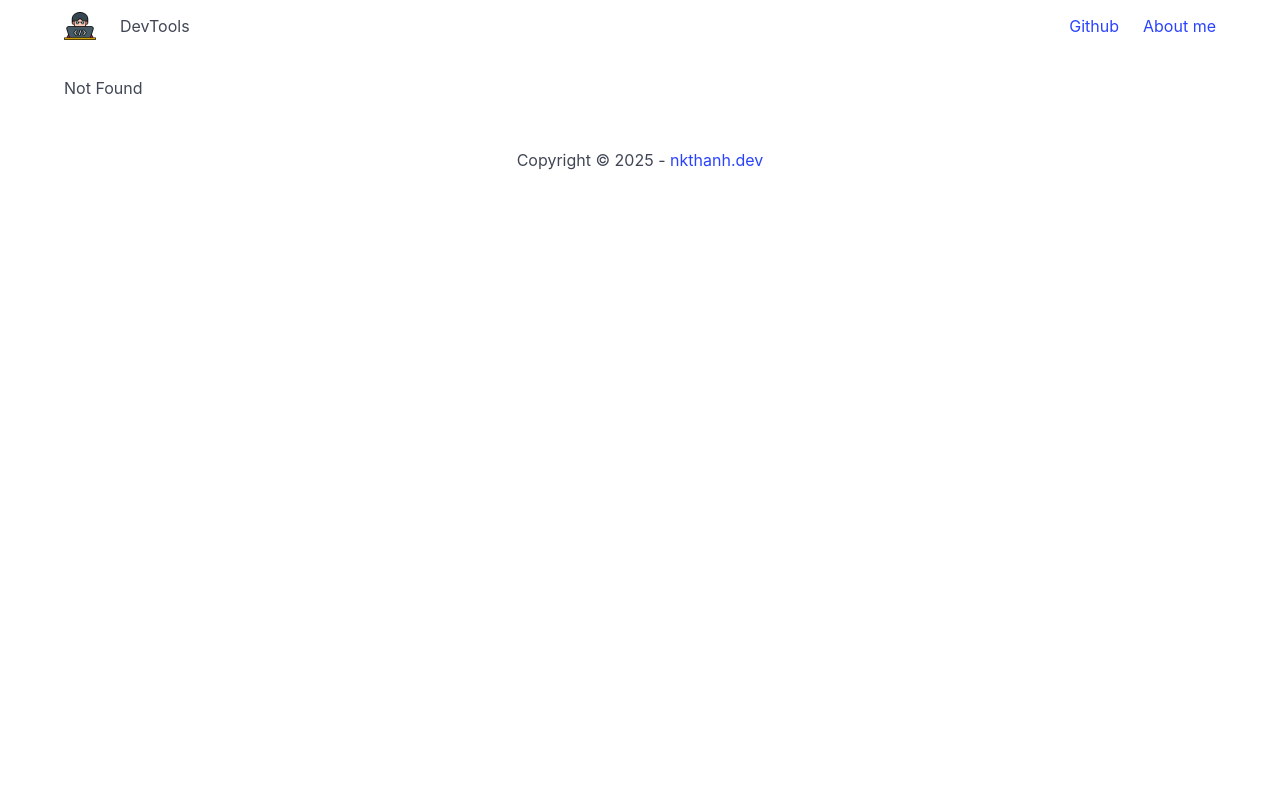
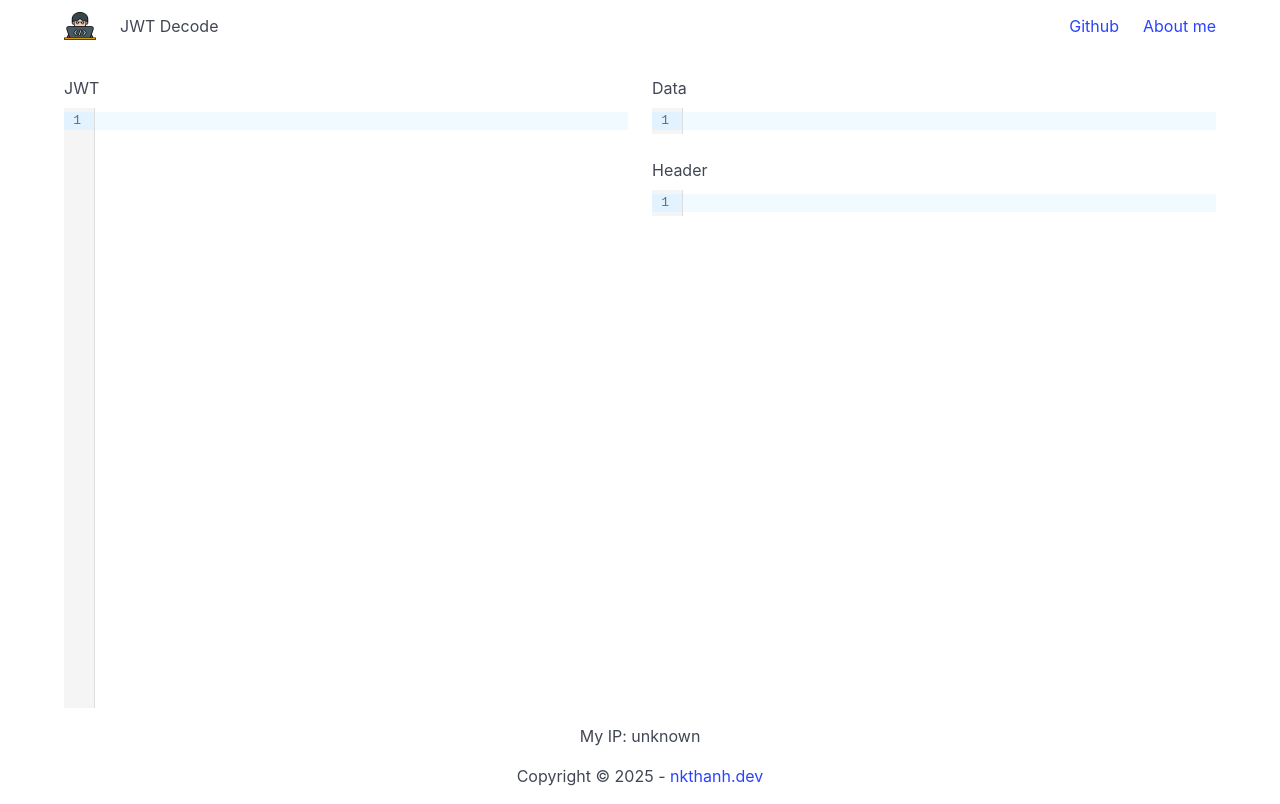
Before and after one commit to magiskboy/devtools, a React (Vite) app: page /jwt-decode in a window 1280 px wide. Before the commit this address had no page. Built offline with nearby package versions, Linux system fonts and the light colour scheme; no server answers.

Commit message:
wip
Signed-off-by: Nguyen Khac Thanh <nguyenkhacthanh244@gmail.com>

```diff
--- a/package.json
+++ b/package.json
@@ -16,6 +16,7 @@
     "@codemirror/lang-sql": "^6.8.0",
     "@codemirror/language": "^6.10.8",
     "@codemirror/legacy-modes": "^6.4.3",
+    "@fortawesome/fontawesome-svg-core": "^6.7.2",
     "@tanstack/react-router": "^1.114.17",
     "@uiw/codemirror-extensions-basic-setup": "^4.23.10",
     "@uiw/react-codemirror": "^4.23.10",
@@ -23,6 +24,7 @@
     "classnames": "^2.5.1",
     "js-beautify": "^1.15.4",
     "js-yaml": "^4.1.0",
+    "jwt-decode": "^4.0.0",
     "react": "^19.0.0",
     "react-dom": "^19.0.0",
     "sql-formatter": "^15.4.11"
--- a/src/components/editor/index.tsx
+++ b/src/components/editor/index.tsx
@@ -7,9 +7,8 @@ const Editor: React.FC<ReactCodeMirrorProps & {title?: string}> = (props) => {
   const { title, extensions, className,...rest } = props;
   return (
     <div>
-      {title && <strong>{title}</strong>}
+      {title && <p className="is-size-6 mb-2">{title}</p>}
       <CodeMirror
-        {...rest}
         extensions={[
           basicSetup({
             foldGutter: false,
@@ -21,6 +20,15 @@ const Editor: React.FC<ReactCodeMirrorProps & {title?: string}> = (props) => {
         height='600px'
         maxHeight='600px'
         theme={isDarkMode() ? 'dark' : 'light'}
+        style={{overflow: 'scroll'}}
+        ref={(ref) => {
+          const width = ref?.editor?.clientWidth;
+          if (width && ref.editor) {
+            ref.editor.style.width = `${width}px`;
+          }
+
+        }}
+        {...rest}
       />
     </div>
   )
--- a/src/components/footer/Footer.tsx
+++ b/src/components/footer/Footer.tsx
@@ -1,7 +1,17 @@
+import { useEffect, useState } from "react";
+import { getMyIP } from "../../libs/helpers";
+
 export const Footer = () => {
+  const [myip, setMyIP] = useState('');
+
+  useEffect(() => {
+    getMyIP().then(ip => setMyIP(ip)).catch(() => setMyIP('unknown'));
+  }, []);
+
   return (
-    <footer className="block my-6">
+    <footer className="block py-4">
       <div className="content has-text-centered">
+        <p>My IP: {myip}</p>
         Copyright &copy; {new Date().getFullYear()} - <a href="https://nkthanh.dev">nkthanh.dev</a>
       </div>
     </footer>
--- a/src/components/layout/Layout.tsx
+++ b/src/components/layout/Layout.tsx
@@ -1,6 +1,5 @@
 import { useLocation } from '@tanstack/react-router';
 import { PropsWithChildren } from 'react';
-import cls from 'classnames';
 import { Navbar } from '../navbar';
 import { Footer } from '../footer';
 
@@ -9,7 +8,7 @@ export const Layout: React.FC<PropsWithChildren> = ({children}) => {
   const isHome = pathname === '/';
 
   return (
-    <div className={cls({'container': true, 'py-6': isHome })}>
+    <div className="container">
       {!isHome && <Navbar />}
       {children}
       <Footer />
--- a/src/components/search-modal/SearchModal.tsx
+++ b/src/components/search-modal/SearchModal.tsx
@@ -10,12 +10,15 @@ export const SearchModal = () => {
   const [keyword, setKeyword] = useState('');
   const [results, setResults] = useState<Array<typeof ROUTE_CONFIG[0]>>([]);
 
-  React.useEffect(() => {
+  useEffect(() => {
     const searchToolRegistry = (event: KeyboardEvent) => {
+      event.stopPropagation();
+
       const keyCode = event.key;
 
       if (keyCode === 'Escape') {
         setShow(false);
+        setKeyword('');
         return;
       }
 
@@ -33,12 +36,8 @@ export const SearchModal = () => {
   }, []);
 
   useEffect(() => {
-    if (show) {
-      inputRef.current?.focus();
-      setKeyword('');
-    }
-    else {
-      inputRef.current?.blur();
+    if (show && inputRef.current) {
+      inputRef.current.focus();
     }
   }, [show]);
 
@@ -50,8 +49,8 @@ export const SearchModal = () => {
     const results = ROUTE_CONFIG.filter((route) => {
       return route.name.toLowerCase().includes(keyword.toLowerCase());
     }).slice(0, 5);
+
     setResults(results);
-
   }, [keyword]);
 
   return (
--- a/src/libs/helpers/index.ts
+++ b/src/libs/helpers/index.ts
@@ -20,3 +20,9 @@ export function isTyping(): boolean {
 
   return false;
 }
+
+export async function getMyIP(): Promise<string> {
+  const response = await fetch('https://api.ipify.org/?format=json');
+  const data = await response.json();
+  return data.ip;
+}
--- a/src/routeTree.gen.ts
+++ b/src/routeTree.gen.ts
@@ -17,9 +17,11 @@ import { Route as WebBeautifyImport } from './routes/web-beautify'
 import { Route as UrlViewerImport } from './routes/url-viewer'
 import { Route as SqlFmtImport } from './routes/sql-fmt'
 import { Route as OpenapiImport } from './routes/openapi'
+import { Route as JwtDecodeImport } from './routes/jwt-decode'
 import { Route as JsonnetImport } from './routes/jsonnet'
 import { Route as JsonFmtImport } from './routes/json-fmt'
 import { Route as HtmlViewerImport } from './routes/html-viewer'
+import { Route as Base64Import } from './routes/base64'
 import { Route as IndexImport } from './routes/index'
 
 // Create/Update Routes
@@ -60,6 +62,12 @@ const OpenapiRoute = OpenapiImport.update({
   getParentRoute: () => rootRoute,
 } as any)
 
+const JwtDecodeRoute = JwtDecodeImport.update({
+  id: '/jwt-decode',
+  path: '/jwt-decode',
+  getParentRoute: () => rootRoute,
+} as any)
+
 const JsonnetRoute = JsonnetImport.update({
   id: '/jsonnet',
   path: '/jsonnet',
@@ -78,6 +86,12 @@ const HtmlViewerRoute = HtmlViewerImport.update({
   getParentRoute: () => rootRoute,
 } as any)
 
+const Base64Route = Base64Import.update({
+  id: '/base64',
+  path: '/base64',
+  getParentRoute: () => rootRoute,
+} as any)
+
 const IndexRoute = IndexImport.update({
   id: '/',
   path: '/',
@@ -93,6 +107,13 @@ declare module '@tanstack/react-router' {
       path: '/'
       fullPath: '/'
       preLoaderRoute: typeof IndexImport
+      parentRoute: typeof rootRoute
+    }
+    '/base64': {
+      id: '/base64'
+      path: '/base64'
+      fullPath: '/base64'
+      preLoaderRoute: typeof Base64Import
       parentRoute: typeof rootRoute
     }
     '/html-viewer': {
@@ -114,6 +135,13 @@ declare module '@tanstack/react-router' {
       path: '/jsonnet'
       fullPath: '/jsonnet'
       preLoaderRoute: typeof JsonnetImport
+      parentRoute: typeof rootRoute
+    }
+    '/jwt-decode': {
+      id: '/jwt-decode'
+      path: '/jwt-decode'
+      fullPath: '/jwt-decode'
+      preLoaderRoute: typeof JwtDecodeImport
       parentRoute: typeof rootRoute
     }
     '/openapi': {
@@ -165,9 +193,11 @@ declare module '@tanstack/react-router' {
 
 export interface FileRoutesByFullPath {
   '/': typeof IndexRoute
+  '/base64': typeof Base64Route
   '/html-viewer': typeof HtmlViewerRoute
   '/json-fmt': typeof JsonFmtRoute
   '/jsonnet': typeof JsonnetRoute
+  '/jwt-decode': typeof JwtDecodeRoute
   '/openapi': typeof OpenapiRoute
   '/sql-fmt': typeof SqlFmtRoute
   '/url-viewer': typeof UrlViewerRoute
@@ -178,9 +208,11 @@ export interface FileRoutesByFullPath {
 
 export interface FileRoutesByTo {
   '/': typeof IndexRoute
+  '/base64': typeof Base64Route
   '/html-viewer': typeof HtmlViewerRoute
   '/json-fmt': typeof JsonFmtRoute
   '/jsonnet': typeof JsonnetRoute
+  '/jwt-decode': typeof JwtDecodeRoute
   '/openapi': typeof OpenapiRoute
   '/sql-fmt': typeof SqlFmtRoute
   '/url-viewer': typeof UrlViewerRoute
@@ -192,9 +224,11 @@ export interface FileRoutesByTo {
 export interface FileRoutesById {
   __root__: typeof rootRoute
   '/': typeof IndexRoute
+  '/base64': typeof Base64Route
   '/html-viewer': typeof HtmlViewerRoute
   '/json-fmt': typeof JsonFmtRoute
   '/jsonnet': typeof JsonnetRoute
+  '/jwt-decode': typeof JwtDecodeRoute
   '/openapi': typeof OpenapiRoute
   '/sql-fmt': typeof SqlFmtRoute
   '/url-viewer': typeof UrlViewerRoute
@@ -207,9 +241,11 @@ export interface FileRouteTypes {
   fileRoutesByFullPath: FileRoutesByFullPath
   fullPaths:
     | '/'
+    | '/base64'
     | '/html-viewer'
     | '/json-fmt'
     | '/jsonnet'
+    | '/jwt-decode'
     | '/openapi'
     | '/sql-fmt'
     | '/url-viewer'
@@ -219,9 +255,11 @@ export interface FileRouteTypes {
   fileRoutesByTo: FileRoutesByTo
   to:
     | '/'
+    | '/base64'
     | '/html-viewer'
     | '/json-fmt'
     | '/jsonnet'
+    | '/jwt-decode'
     | '/openapi'
     | '/sql-fmt'
     | '/url-viewer'
@@ -231,9 +269,11 @@ export interface FileRouteTypes {
   id:
     | '__root__'
     | '/'
+    | '/base64'
     | '/html-viewer'
     | '/json-fmt'
     | '/jsonnet'
+    | '/jwt-decode'
     | '/openapi'
     | '/sql-fmt'
     | '/url-viewer'
@@ -245,9 +285,11 @@ export interface FileRouteTypes {
 
 export interface RootRouteChildren {
   IndexRoute: typeof IndexRoute
+  Base64Route: typeof Base64Route
   HtmlViewerRoute: typeof HtmlViewerRoute
   JsonFmtRoute: typeof JsonFmtRoute
   JsonnetRoute: typeof JsonnetRoute
+  JwtDecodeRoute: typeof JwtDecodeRoute
   OpenapiRoute: typeof OpenapiRoute
   SqlFmtRoute: typeof SqlFmtRoute
   UrlViewerRoute: typeof UrlViewerRoute
@@ -258,9 +300,11 @@ export interface RootRouteChildren {
 
 const rootRouteChildren: RootRouteChildren = {
   IndexRoute: IndexRoute,
+  Base64Route: Base64Route,
   HtmlViewerRoute: HtmlViewerRoute,
   JsonFmtRoute: JsonFmtRoute,
   JsonnetRoute: JsonnetRoute,
+  JwtDecodeRoute: JwtDecodeRoute,
   OpenapiRoute: OpenapiRoute,
   SqlFmtRoute: SqlFmtRoute,
   UrlViewerRoute: UrlViewerRoute,
@@ -280,9 +324,11 @@ export const routeTree = rootRoute
       "filePath": "__root.tsx",
       "children": [
         "/",
+        "/base64",
         "/html-viewer",
         "/json-fmt",
         "/jsonnet",
+        "/jwt-decode",
         "/openapi",
         "/sql-fmt",
         "/url-viewer",
@@ -294,6 +340,9 @@ export const routeTree = rootRoute
     "/": {
       "filePath": "index.tsx"
     },
+    "/base64": {
+      "filePath": "base64.tsx"
+    },
     "/html-viewer": {
       "filePath": "html-viewer.tsx"
     },
@@ -302,6 +351,9 @@ export const routeTree = rootRoute
     },
     "/jsonnet": {
       "filePath": "jsonnet.tsx"
+    },
+    "/jwt-decode": {
+      "filePath": "jwt-decode.tsx"
     },
     "/openapi": {
       "filePath": "openapi.tsx"
--- a/src/routes.config.ts
+++ b/src/routes.config.ts
@@ -7,5 +7,8 @@ export const ROUTE_CONFIG = [
   { "name": "URL", "path": "/url-viewer", "description": "A tool for decoding and encoding URLs, allowing users to inspect and manipulate URL-encoded strings." },
   { "name": "HTML", "path": "/html-viewer", "description": "A viewer that renders and previews raw HTML content, helping users visualize HTML structure and output." },
   // { "name": "OpenAPI", "path": "/openapi", "description": "A viewer and editor for OpenAPI specifications, assisting in designing and documenting RESTful APIs." }
-  {"name": "Web beautifier", "path": "/web-beautify", "description": "A tool for beautifying and formatting web code, such as HTML, CSS, JSON and JavaScript."}
+  {"name": "Web beautifier", "path": "/web-beautify", "description": "A tool for beautifying and formatting web code, such as HTML, CSS, JSON and JavaScript."},
+  {"name": "Base64", "path": "/base64", "description": "A tool for encoding and decoding binary data using the Base64 encoding scheme."},
+  // {"name": "JWT", "path": "/jwt", "description": "A tool for encoding and decoding JSON Web Tokens (JWT), a standard for securely transmitting information between parties."},
+  {"name": "JWT decode", "path": "/jwt-decode", "description": "A tool for decoding JSON Web Tokens (JWT), a standard for securely transmitting information between parties."}
 ]
--- /dev/null
+++ b/src/routes/base64.tsx
@@ -0,0 +1,51 @@
+import { createFileRoute } from '@tanstack/react-router'
+import Editor from '../components/editor';
+import React, { useState } from 'react';
+
+export const Route = createFileRoute('/base64')({
+  component: RouteComponent,
+})
+
+function RouteComponent() {
+  const [data, setData] = useState('');
+  const [b64Data, setB64Data] = useState('');
+
+  const onChangeData = (value: string) => {
+    setData(value);
+  }
+
+  const onChangeB64Data = (value: string) => {
+    setB64Data(value);
+  }
+
+  const onEncode: React.MouseEventHandler<HTMLButtonElement> = (event) => {
+    event.preventDefault();
+    const result = btoa(data);
+    setB64Data(result);
+  }
+
+  const onDecode: React.MouseEventHandler<HTMLButtonElement> = (event) => {
+    event.preventDefault();
+    const result = atob(b64Data);
+    setData(result);
+  }
+
+  return (
+    <div className="">
+      <div className="columns">
+        <div className="column">
+          <p className="is-size-5 mb-2">Data</p>
+          <Editor value={data} onChange={onChangeData} />
+        </div>
+        <div className="column is-1 is-flex is-flex-direction-column is-justify-content-center">
+          <button className="button is-primary my-4" onClick={onEncode}>Encode</button>
+          <button className="button is-secondary" onClick={onDecode}>Decode</button>
+        </div>
+        <div className="column">
+          <p className="is-size-5 mb-2">Base64 data</p>
+          <Editor value={b64Data} onChange={onChangeB64Data} />
+        </div>
+      </div>
+    </div>
+  );
+}
--- a/src/routes/json-fmt.tsx
+++ b/src/routes/json-fmt.tsx
@@ -29,11 +29,11 @@ function RouteComponent() {
 
   return (
     <div className="columns">
-      <div className="column is-three-quarters">
+      <div className="column is-10">
         <Editor extensions={[json()]} value={jsonValue} onChange={setJSONValue} />
       </div>
 
-      <div className="column is-flex is-flex-direction-column">
+      <div className="column is-flex is-flex-direction-column is-2">
         <div className="field">
           <label className="label">Tab Width</label>
           <div className="control">
--- /dev/null
+++ b/src/routes/jwt-decode.tsx
@@ -0,0 +1,58 @@
+import { createFileRoute } from '@tanstack/react-router'
+import { json } from '@codemirror/lang-json';
+import Editor from '../components/editor';
+import { useEffect, useState } from 'react';
+import { InvalidTokenError, jwtDecode } from 'jwt-decode';
+import { useMenuContext } from '../contexts/menu';
+
+export const Route = createFileRoute('/jwt-decode')({
+  component: RouteComponent,
+})
+
+function RouteComponent() {
+  const [jwt, setJwt] = useState('');
+  const [data, setData] = useState('');
+  const [header, setHeader] = useState('');
+  const { setTitle } = useMenuContext();
+
+  useEffect(() => setTitle('JWT Decode'), [setTitle]);
+
+  useEffect(() => {
+    if (!jwt) {
+      setData("");
+      return;
+    }
+
+    try {
+      const resultData = jwtDecode(jwt);
+      setData(JSON.stringify(resultData, null, 2));
+
+      const resultHeader = jwtDecode(jwt, { header: true });
+      setHeader(JSON.stringify(resultHeader, null, 2));
+    } catch (e) {
+      if (e instanceof InvalidTokenError) {
+        setData(e.message);
+        setHeader('');
+      }
+    }
+  }, [jwt]);
+
+
+  return (
+    <div>
+      <div className="columns">
+        <div className="column">
+          <Editor title="JWT" value={jwt} onChange={setJwt} />
+        </div>
+        <div className="column">
+          <div className="fixed-grid has-1-cols">
+            <div className="grid is-gap-3">
+              <Editor title="Data" extensions={[json()]} readOnly value={data} height={undefined} className="cell" />
+              <Editor title="Header" extensions={[json()]} readOnly value={header} height={undefined} className="cell" />
+            </div>
+          </div>
+        </div>
+      </div>
+    </div>
+  )
+}
--- a/src/routes/sql-fmt.tsx
+++ b/src/routes/sql-fmt.tsx
@@ -49,10 +49,10 @@ function RouteComponent() {
 
   return (
     <div className="block columns">
-      <div className="column is-three-quarters">
+      <div className="column is-10">
         <Editor value={sqlQuery} onChange={onChange} extensions={[sql()]} />
       </div>
-      <div className="column">
+      <div className="column is-2">
         <form onChange={onChangeSetting} onSubmit={onFormat} className="is-flex is-flex-direction-column">
           <div className="field">
             <label className="label">Language</label>
```
Also changed, not shown: 2 other files (tests, documents, lock files or other folders).
